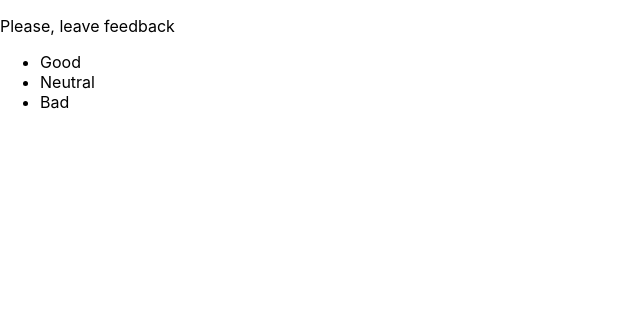
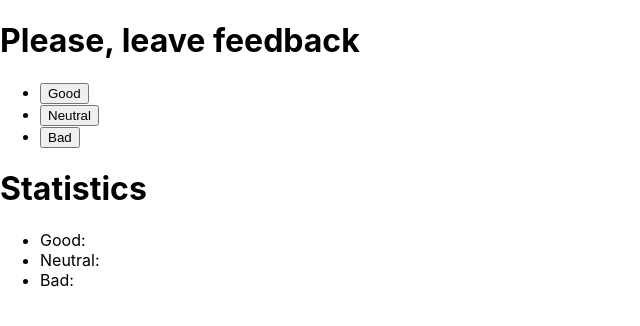
Before and after one commit to marianalevitska/goit-react-hw-02-feedback, a React (Create React App) app: page / in a window 1280 px wide. Shown: the top 326 px of the page, without its empty margins (0-640 px from the left). Built offline with nearby package versions, Linux system fonts and the light colour scheme.

Commit message:
components

```diff
--- a/src/App.jsx
+++ b/src/App.jsx
@@ -1,14 +1,16 @@
 import Buttons from './components/Buttons/Buttons';
+import Statistics from './components/Statistics/Statistics';
+import { Component } from 'react';
 
-
-export const App = () => {
-  return (
-    <div>
-      <Buttons title="Please, leave feedback" />
-
-
-    </div>
-  );
+export class App extends Component {
+  render() {
+    return (
+      <div>
+        <Buttons />
+        <Statistics />
+      </div >
+    );
+  }
 };
 
-// export default App;
+export default App;
--- a/src/components/Buttons/Buttons.js
+++ b/src/components/Buttons/Buttons.js
@@ -1,15 +1,15 @@
-import React from 'react';
-import styles from './Buttons.module.css';
+import { Component } from 'react';
+import stl from './Buttons.module.css';
 
-class Buttons extends React.Component {
+class Buttons extends Component {
     render() {
         return (
-            <div className={styles.feedback_btn_block}>
-                <p className={styles.title}>Please, leave feedback</p>
-                <ul className={styles.feedback_btn_list}>
-                    <li className={styles.feedback_btn}>Good</li>
-                    <li className={styles.feedback_btn}>Neutral</li>
-                    <li className={styles.feedback_btn}>Bad</li>
+            <div className={stl.feedback_btn_block}>
+                <h1 className={stl.title}>Please, leave feedback</h1>
+                <ul className={stl.feedback_btn_list}>
+                    <li className={stl.feedback_btn}><button>Good</button></li>
+                    <li className={stl.feedback_btn}><button>Neutral</button></li>
+                    <li className={stl.feedback_btn}><button>Bad</button></li>
                 </ul>
             </div>
         );
--- a/src/components/Statistics/Statistics.js
+++ b/src/components/Statistics/Statistics.js
@@ -0,0 +1,20 @@
+import { Component } from 'react';
+import stl from './Statistics.module.css';
+
+export class Statistics extends Component {
+    render() {
+        return (
+            < div className={stl.stat_box} >
+                <h1 className={stl.stat_title}>Statistics</h1>
+                <ul className={stl.stat_list}>
+                    <li className={stl.stat_item}>Good:</li>
+                    <li className={stl.stat_item}>Neutral:</li>
+                    <li className={stl.stat_item}>Bad:</li>
+                </ul>
+            </div >
+        );
+
+    };
+};
+
+export default Statistics;
```
